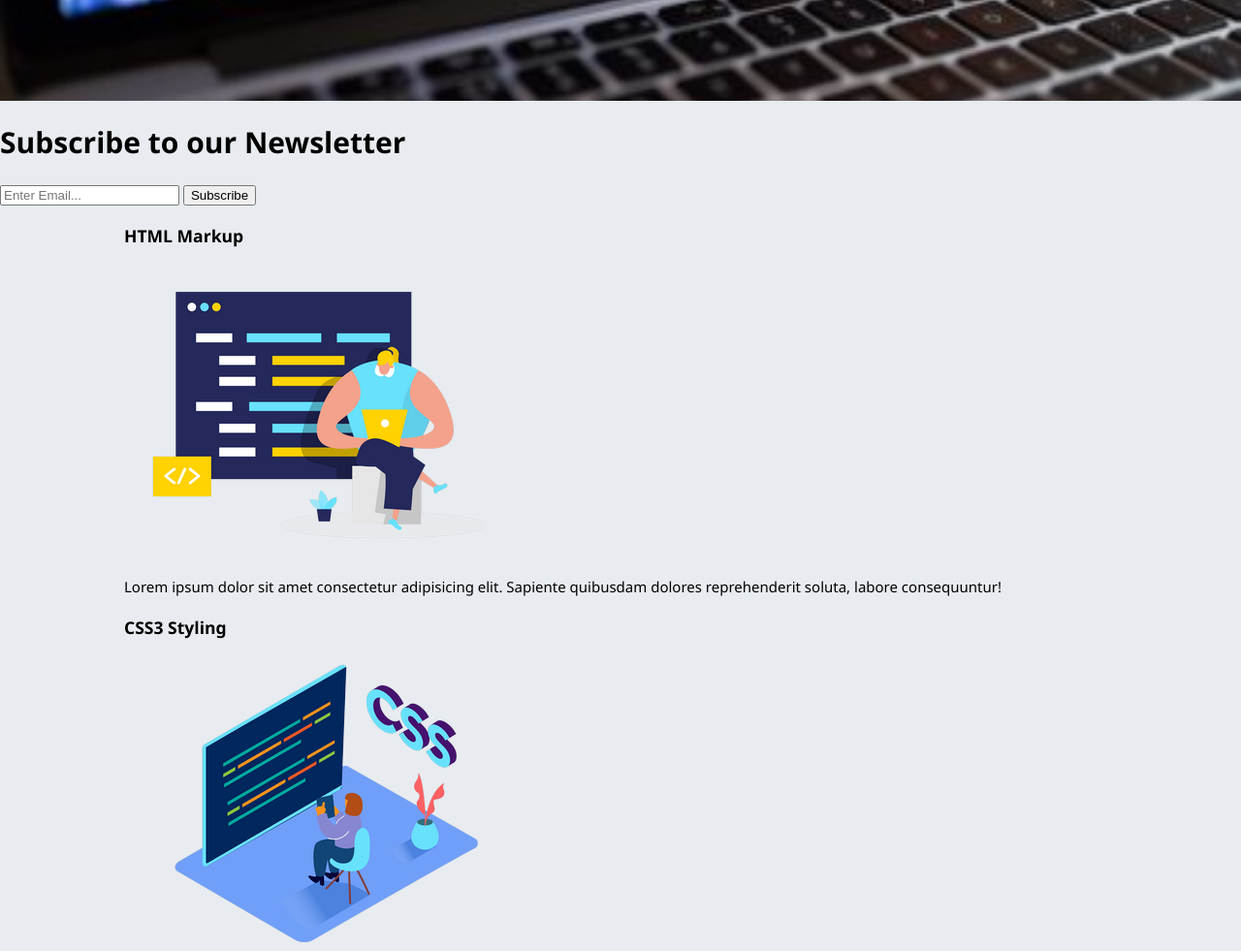
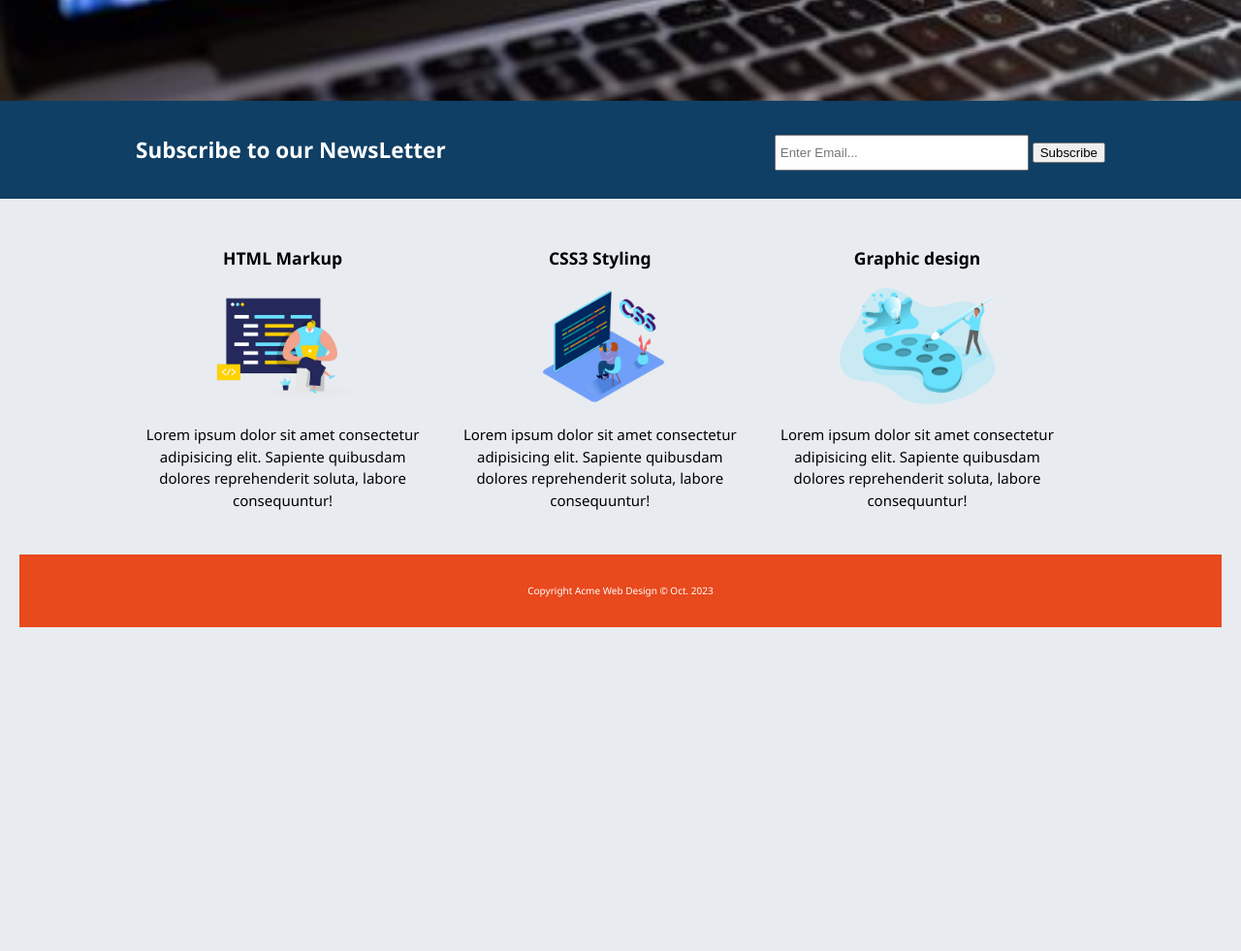
Before and after one commit to Hicham1970/Acme-Web-Desgn, a plain HTML site: page index.html in a window 1280 px wide. Shown: the part 384-1365 px from the top of the page at 97% size. After the commit the page ends 1051 px from the top, so only its background shows below. Drawn offline with Linux system fonts and the light colour scheme.

Commit message:
completed index.html styling

```diff
--- a/css/style.css
+++ b/css/style.css
@@ -1,17 +1,17 @@
-body{
-    font: 15px/1.5 'Segoe UI', Tahoma, Geneva, Verdana, sans-serif;
+body {
+  font: 15px/1.5 "Segoe UI", Tahoma, Geneva, Verdana, sans-serif;
   margin: 0;
   padding: 0;
-    background-color:#e8ecf0;
+  background-color: #e8ecf0;
 }
 
-.container{
-    width:80%;
-    margin:auto; /* to make all in center*/
+.container {
+  width: 80%;
+  margin: auto; /* to make all in center*/
   overflow: hidden;
 }
 
-header{
+header {
   background: rgb(15, 63, 101);
   color: rgb(244, 244, 244);
   padding-top: 20px;
@@ -19,11 +19,19 @@ header{
   min-height: 30px;
   border-bottom: rgb(255, 0, 0) 3px solid;
 }
-ul{
+.buntton_1{
+    height: 38px;
+    background-color: #e8498d;
+    border: none;
+    padding-left: 20px;
+    padding-right: 20px;
+    color:#ffffff;
+}
+ul {
   margin: 0;
   padding: 0;
 }
-header li{
+header li {
   color: #e8ecf0;
   text-decoration: none;
   text-transform: uppercase;
@@ -32,40 +40,84 @@ header li{
   display: inline;
   padding: 0 20px 0 20px; /*top right bottom left*/
 }
-
-
-header #branding{
-    float:left;
+header #branding {
+  float: left;
 }
 
-header #branding h1{
-    margin:0;
+header #branding h1 {
+  margin: 0;
 }
 
-header nav{
+header nav {
   float: right;
   margin-top: 10px;
   margin-bottom: 10px;
 }
 
-header .highlight , header .current{
-    color:#e8491d;
+header .highlight,
+header .current {
+  color: #e8491d;
   font-weight: bold;
 }
 
-header li:hover{
+header li:hover {
   color: #cccccc;
   font-weight: bold;
 }
 /*showcase*/
 #showcase {
   min-height: 400px;
-    background: url("../img/bg.jpg") no-repeat center / cover ;
+  background: url("../img/bg.jpg") no-repeat center / cover;
   text-align: center;
-    color:#ffffff;
+  color: #ffffff;
 }
 #showcase h1 {
   margin-top: 100px;
   font-size: 55px;
   margin-bottom: 10px;
 }
+#showcase p {
+  font-size: 20px;
+}
+/*newsletter*/
+#newsletter {
+  padding: 15px;
+  color: #ffffff;
+  background: rgb(15, 63, 101);
+}
+
+#newsletter h1{
+    float: left;
+}
+#newsletter form{
+    float:right;
+    margin-top:20px;
+}
+#newsletter input[type="email"]{
+    padding:4px ;
+    height:25px ;
+    width: 250px ;
+}
+/*boxes*/
+#boxes{
+    margin-top: 20px
+}
+#boxes .box{
+    float: left;
+    width: 30%;
+    padding: 10px;
+    text-align: center;
+}
+#boxes .box img{
+    height: 120px;
+}
+
+footer{
+    margin: 20px;
+    padding:20px;
+    color: #ffffff;
+    background-color:#e8491d ;
+    text-align: center;
+    font-weight: 100;
+    font-size: x-small;
+}
--- a/index.html
+++ b/index.html
@@ -38,7 +38,9 @@
         </p>
       </div>
     </section>
-        <h1>Subscribe to our Newsletter</h1>
+    <section id="newsletter">
+      <div class="container">
+        <h1>Subscribe to our NewsLetter</h1>
         <form action="">
           <input type="email" placeholder="Enter Email..." />
           <button type="submit" class="button_1">Subscribe</button>
```
Lines whose indentation alone changed are shown as unchanged.
